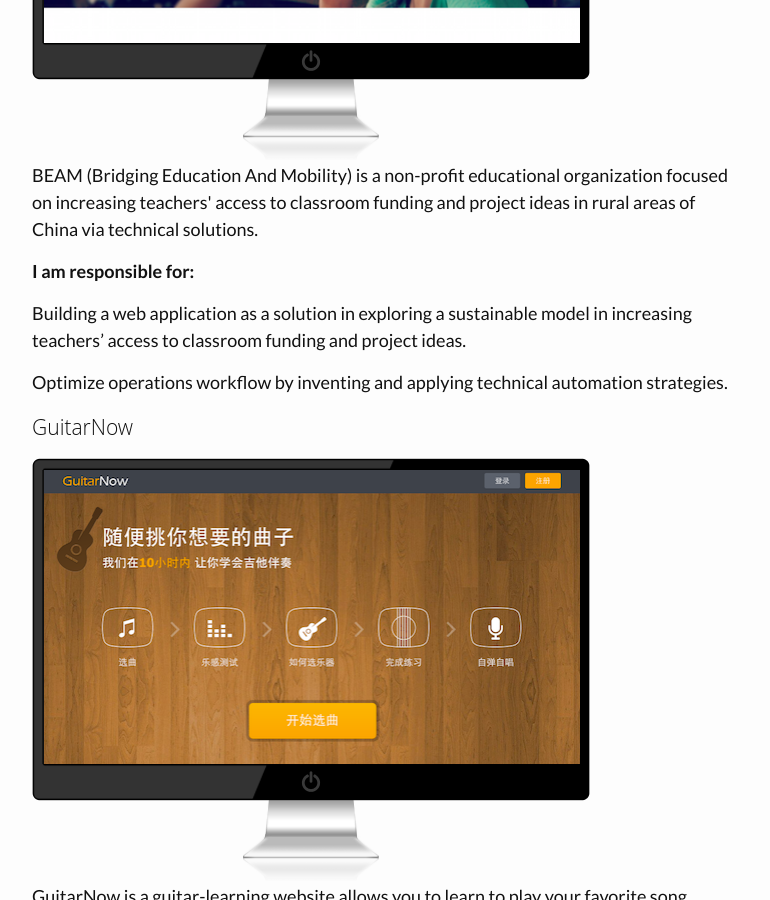
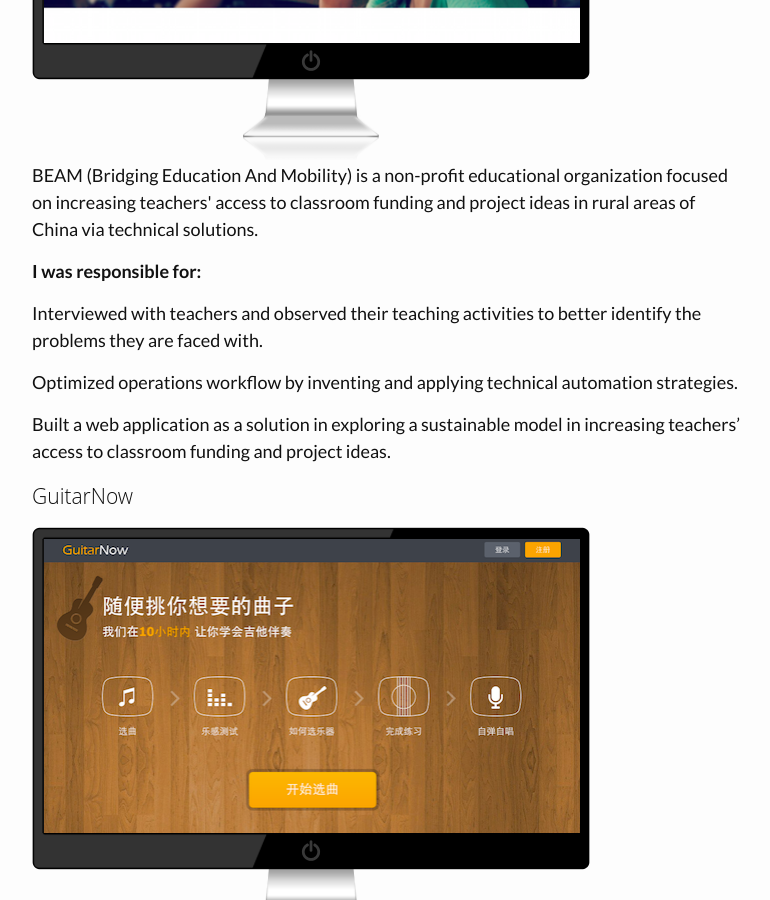
Before and after one commit to bleakwood/bleakwood.github.io, a Jekyll site: the page built from index.html, in a window 1280 px wide and 900 px high, scrolled down 2184 px. Shown: the whole window, without its empty margins (268-1038 px from the left). Built offline with Jekyll 4.4.1, drawn with Linux system fonts in a browser that asks for light colours; comment, search, counter and statistics services are not loaded.

Commit message:
update experience

```diff
--- a/index.html
+++ b/index.html
@@ -37,10 +37,10 @@
             <a href="http://www.xueyuanqiao.org" target="_blank"><div class="mainpage-pc"><img src="images/xueyuanqiao.png"></div></a>
             <p>BEAM (Bridging Education And Mobility) is a non-profit educational organization focused on increasing teachers' access to classroom funding and project ideas in rural areas of China via technical solutions.</p>
 
-            <p><b>I am responsible for:</b></p>
-            <p>Building a web application as a solution in exploring a sustainable model in increasing teachers’ access to classroom
-            funding and project ideas.</p>
-            <p>Optimize operations workflow by inventing and applying technical automation strategies.</p>
+            <p><b>I was responsible for:</b></p>
+            <p>Interviewed with teachers and observed their teaching activities to better identify the problems they are faced with.</p>
+            <p>Optimized operations workflow by inventing and applying technical automation strategies.</p>
+            <p>Built a web application as a solution in exploring a sustainable model in increasing teachers’ access to classroom funding and project ideas.</p>
           </li>
           <li>
             <h3>GuitarNow</h3>
```
